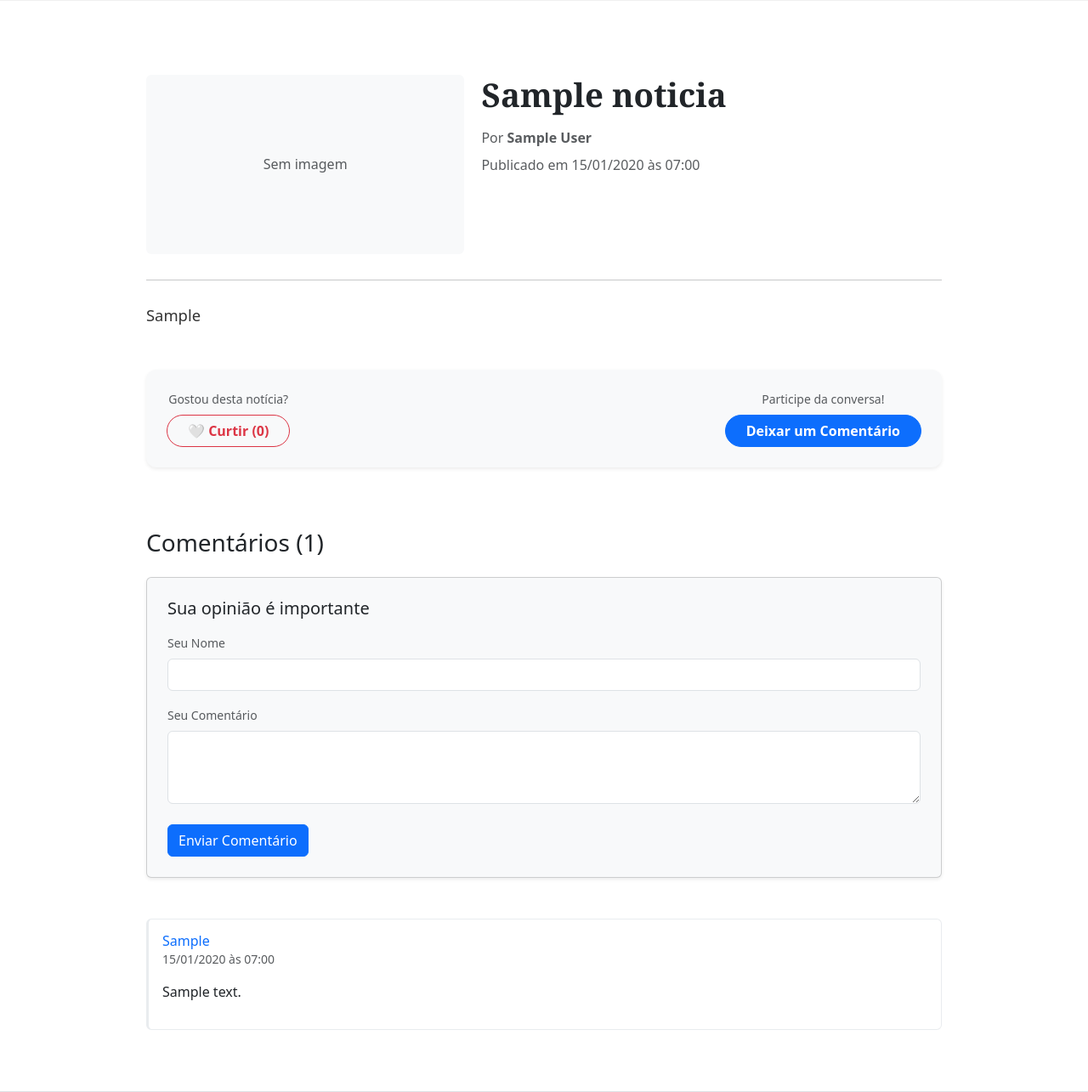
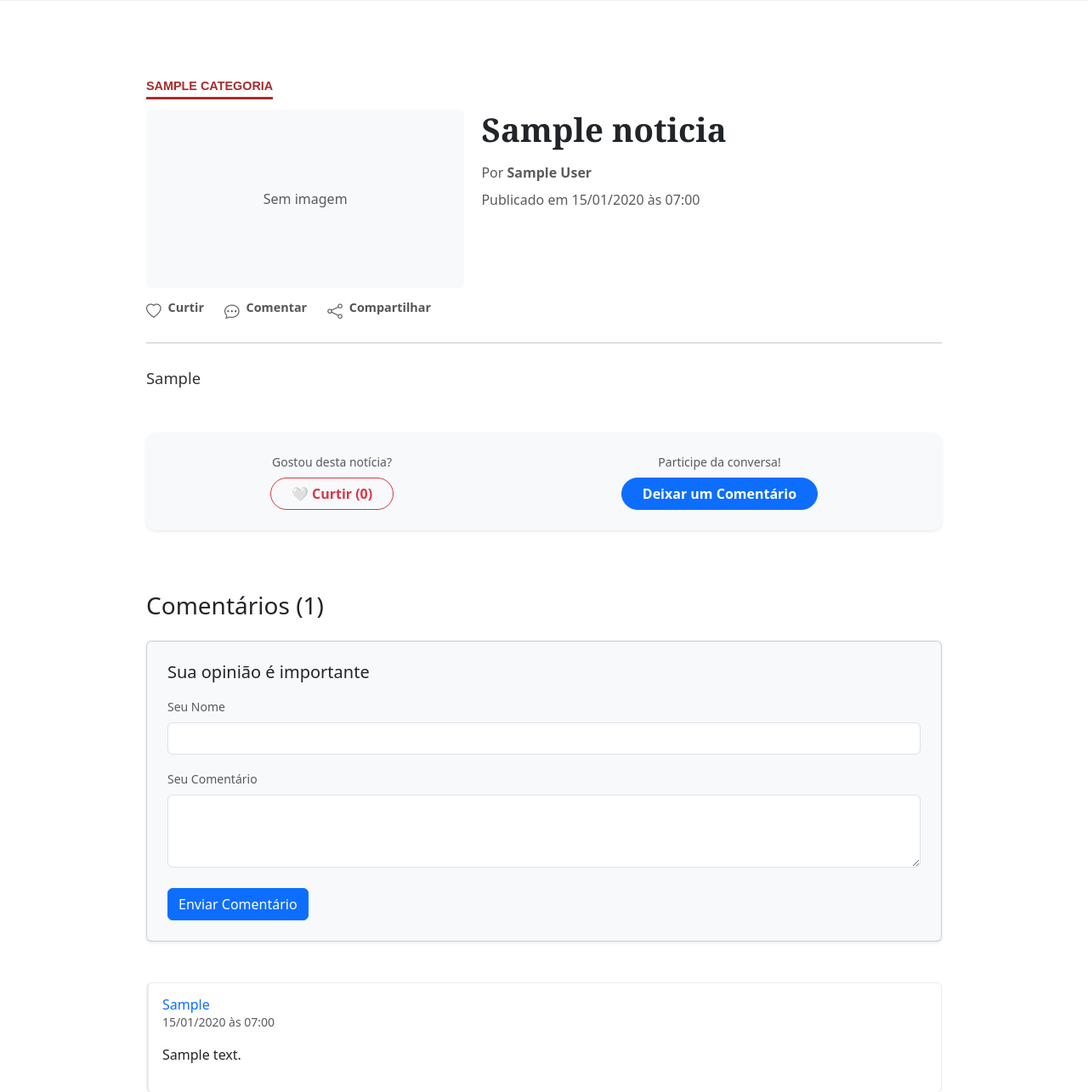
Before and after one commit to Rafaellc-DEV/jc-projetos2, a Django app: a page that uses templates/noticia_detalhe.html in a window 1280 px wide. Shown: the part 244-1529 px from the top of the page at 85% size. Run offline with Django 5.2, Linux system fonts and the light colour scheme; tables that the repository leaves empty hold one stand-in row (values such as "Sample post").

Commit message:
Atualiza template de notícia

```diff
--- a/templates/noticia_detalhe.html
+++ b/templates/noticia_detalhe.html
@@ -10,11 +10,24 @@
         max-width: 960px;
         margin: 40px auto;
     }
+    .categoria-tag {
+        font-family: Arial, sans-serif;
+        font-weight: 700;
+        text-transform: uppercase;
+        font-size: 0.9rem;
+        color: #a92c2c;
+        text-decoration: none;
+        padding-bottom: 5px;
+        border-bottom: 3px solid #a92c2c;
+    }
+    .categoria-tag:hover {
+        color: #8b2323;
+    }
 
     /* Cabeçalho da Notícia */
     .header-noticia {
         display: flex;
-        flex-direction: column; /* Padrão mobile: empilhado */
+        flex-direction: column;
         gap: 20px;
         margin-bottom: 30px;
     }
@@ -29,58 +42,138 @@
         font-weight: 700;
         font-size: 2.4rem;
     }
-
-    /* Layout para telas maiores (Desktop) */
     @media (min-width: 768px) {
         .header-noticia {
-            flex-direction: row; /* Lado a lado */
+            flex-direction: row;
             align-items: flex-start;
         }
-        .header-media {
-            flex: 0 0 40%; /* Imagem ocupa 40% */
-        }
-        .header-texto {
-            flex: 1; /* Título ocupa o resto */
-        }
+        .header-media { flex: 0 0 40%; }
+        .header-texto { flex: 1; }
     }
 
-    /* Conteúdo Principal */
+    /* Ícones de Interação Abaixo da Imagem */
+    .icon-bar {
+        display: flex;
+        align-items: center;
+        gap: 1.5rem;
+        margin-top: 0.75rem;
+    }
+    .icon-link {
+        display: flex;
+        align-items: center;
+        gap: 0.5rem;
+        text-decoration: none;
+        color: #555;
+        font-weight: 600;
+        font-size: 0.9rem;
+        transition: color 0.2s;
+    }
+    .icon-link:hover {
+        color: #0d6efd;
+    }
+    .icon-link i {
+        font-size: 1.1rem;
+    }
+
+    /* Conteúdo Principal e Outras Seções */
     .conteudo-principal {
-        line-height: 1.8; /* Mais espaçamento para leitura */
+        line-height: 1.8;
         font-size: 1.15rem;
         color: #333;
     }
-
-    /* --- BARRA DE INTERAÇÃO ESTRATÉGICA --- */
     .interaction-bar {
         background-color: #f8f9fa;
         border-radius: 12px;
         padding: 1.5rem;
         display: flex;
         flex-direction: column;
-        align-items: center;
-        gap: 1rem;
+        gap: 1.5rem;
         text-align: center;
-    }
-    .btn-like {
-        transition: transform 0.2s;
-        font-weight: bold;
-    }
-    .btn-like:hover {
-        transform: scale(1.05);
-    }
-    .btn-comentar {
-        font-weight: bold;
     }
      @media (min-width: 768px) {
         .interaction-bar {
-            flex-direction: row; /* Lado a lado em telas maiores */
-            justify-content: space-between;
+            flex-direction: row;
+            justify-content: space-around;
+            align-items: center;
         }
     }
-
-
-    /* Seção de Comentários */
+    .btn-like, .btn-comentar {
+        font-weight: bold;
+    }
+    .leia-mais-secao {
+        border-top: 1px solid #eee;
+        padding-top: 2.5rem;
+    }
+    .leia-mais-titulo {
+        display: flex;
+        align-items: center;
+        gap: 15px;
+        font-family: Georgia, 'Times New Roman', serif;
+        font-weight: 700;
+        font-size: 1.5rem;
+        color: #333;
+        text-transform: uppercase;
+        margin-bottom: 2rem;
+    }
+    .leia-mais-titulo::before {
+        content: '';
+        display: block;
+        width: 50px;
+        height: 5px;
+        background-color: #a92c2c;
+    }
+    .leia-mais-grid {
+        display: grid;
+        grid-template-columns: 1fr;
+        gap: 1.5rem;
+    }
+    @media (min-width: 768px) {
+        .leia-mais-grid {
+            grid-template-columns: repeat(2, 1fr);
+        }
+    }
+    .leia-mais-card {
+        background-color: #fff;
+        border-radius: 8px;
+        overflow: hidden;
+        text-decoration: none;
+        color: #212529;
+        box-shadow: 0 2px 8px rgba(0,0,0,0.08);
+        transition: transform 0.2s ease, box-shadow 0.2s ease;
+    }
+    .leia-mais-card:hover {
+        transform: translateY(-5px);
+        box-shadow: 0 4px 15px rgba(0,0,0,0.12);
+    }
+    .leia-mais-card .img-placeholder {
+        width: 100%;
+        aspect-ratio: 16/9;
+        background-color: #f0f0f0;
+        display: flex;
+        align-items: center;
+        justify-content: center;
+        color: #aaa;
+        font-size: 0.9rem;
+    }
+    .leia-mais-card .card-body {
+        padding: 1rem;
+    }
+    .leia-mais-card .card-title {
+        font-family: Georgia, 'Times New Roman', serif;
+        font-weight: 700;
+        font-size: 1.1rem;
+        margin-bottom: 0.25rem;
+    }
+    .leia-mais-card .card-category {
+        font-size: 0.8rem;
+        font-weight: 700;
+        color: #a92c2c;
+        text-transform: uppercase;
+    }
+    .area-comentarios {
+        border-top: 1px solid #eee;
+        padding-top: 2.5rem;
+    }
     .area-comentarios h3 {
         border-left: 5px solid #0d6efd;
         padding-left: 10px;
@@ -95,11 +188,16 @@
 
 <div class="container my-5 noticia-container">
 
+    {% if noticia.categoria %}
+    <div class="mb-3">
+        <a href="#" class="categoria-tag">{{ noticia.categoria.nome }}</a>
+    </div>
+    {% endif %}
+
     <article class="noticia-corpo">
 
         <div class="header-noticia">
             <div class="header-media">
-                {# NOTA: Adicione um campo de imagem ao seu modelo Noticia para esta imagem aparecer #}
                 {% if noticia.imagem %}
                     <img src="{{ noticia.imagem.url }}" alt="{{ noticia.titulo }}" class="img-fluid shadow-sm">
                 {% else %}
@@ -107,6 +205,22 @@
                         <span class="text-muted">Sem imagem</span>
                     </div>
                 {% endif %}
+
+                <div class="icon-bar">
+                    <a href="#" class="icon-link">
+                        <i class="bi bi-heart"></i>
+                        <span>Curtir</span>
+                    </a>
+                    <a href="#area-comentarios" class="icon-link">
+                        <i class="bi bi-chat-dots"></i>
+                        <span>Comentar</span>
+                    </a>
+                    <a href="#" class="icon-link">
+                        <i class="bi bi-share"></i>
+                        <span>Compartilhar</span>
+                    </a>
+                </div>
+
             </div>
 
             <div class="header-texto">
@@ -133,12 +247,10 @@
     <section class="interaction-bar my-5 shadow-sm">
         <div class="like-area">
             <p class="mb-2 small text-muted">Gostou desta notícia?</p>
-            {# NOTA: A funcionalidade de "curtir" precisa ser implementada no backend #}
             <button type="button" class="btn btn-outline-danger btn-like rounded-pill px-4">
                 🤍 Curtir (0)
             </button>
         </div>
-
         <div class="comment-call">
             <p class="mb-2 small text-muted">Participe da conversa!</p>
              <a href="#area-comentarios" class="btn btn-primary btn-comentar rounded-pill px-4">
@@ -147,9 +259,27 @@
         </div>
     </section>
 
+    {% if noticias_relacionadas %}
+    <section class="leia-mais-secao my-5">
+        <h3 class="leia-mais-titulo">LEIA MAIS</h3>
+        <div class="leia-mais-grid">
+            {% for n in noticias_relacionadas %}
+                <a href="{% url 'noticia_detalhe' n.categoria.slug n.slug %}" class="leia-mais-card">
+                    <div class="img-placeholder">
+                        <span>Imagem</span>
+                    </div>
+                    <div class="card-body">
+                        <div class="card-category">{{ n.categoria.nome }}</div>
+                        <h4 class="card-title">{{ n.titulo }}</h4>
+                    </div>
+                </a>
+            {% endfor %}
+        </div>
+    </section>
+    {% endif %}
+
     <section id="area-comentarios" class="pt-4">
         <h3 class="mb-4 text-dark">Comentários ({{ noticia.comentarios.count }})</h3>
-
         <div class="card p-4 mb-5 shadow-sm bg-light">
             <h5 class="card-title mb-3">Sua opinião é importante</h5>
             <form id="comment-form" method="post" action="{% url 'adicionar_comentario_ajax' %}">
@@ -166,7 +296,6 @@
                 <button type="submit" class="btn btn-primary mt-2">Enviar Comentário</button>
             </form>
         </div>
-
         <div id="comments-list">
             {% for comentario in noticia.comentarios.all %}
                 <div class="card mb-3 comentario-item border-light-subtle">
@@ -183,23 +312,19 @@
             {% endfor %}
         </div>
     </section>
-
 </div>
 
 {% endblock %}
 
 {% block extra_js %}
 <script>
-// SEU SCRIPT AJAX DE COMENTÁRIOS (SEM MUDANÇAS)
 document.addEventListener('DOMContentLoaded', function() {
   const form = document.getElementById('comment-form');
   if (!form) return;
-
   form.addEventListener('submit', function(e) {
     e.preventDefault();
     const url = form.getAttribute('action');
     const formData = new FormData(form);
-
     fetch(url, {
       method: 'POST',
       body: formData,
@@ -219,7 +344,7 @@
             <div class="card-body">
                 <h6 class="card-title mb-1 text-primary">${data.comentario.autor}</h6>
                 <p class="card-subtitle mb-2 text-muted small">${date}</p>
-                <p class="card-text">${data.comentario.texto.replace(/\\n/g, '<br>')}</p>
+                <p class="card-text">${data.comentario.texto.replace(/\n/g, '<br>')}</p>
             </div>
         `;
         commentsList.insertBefore(newCommentCard, commentsList.firstChild);
```
